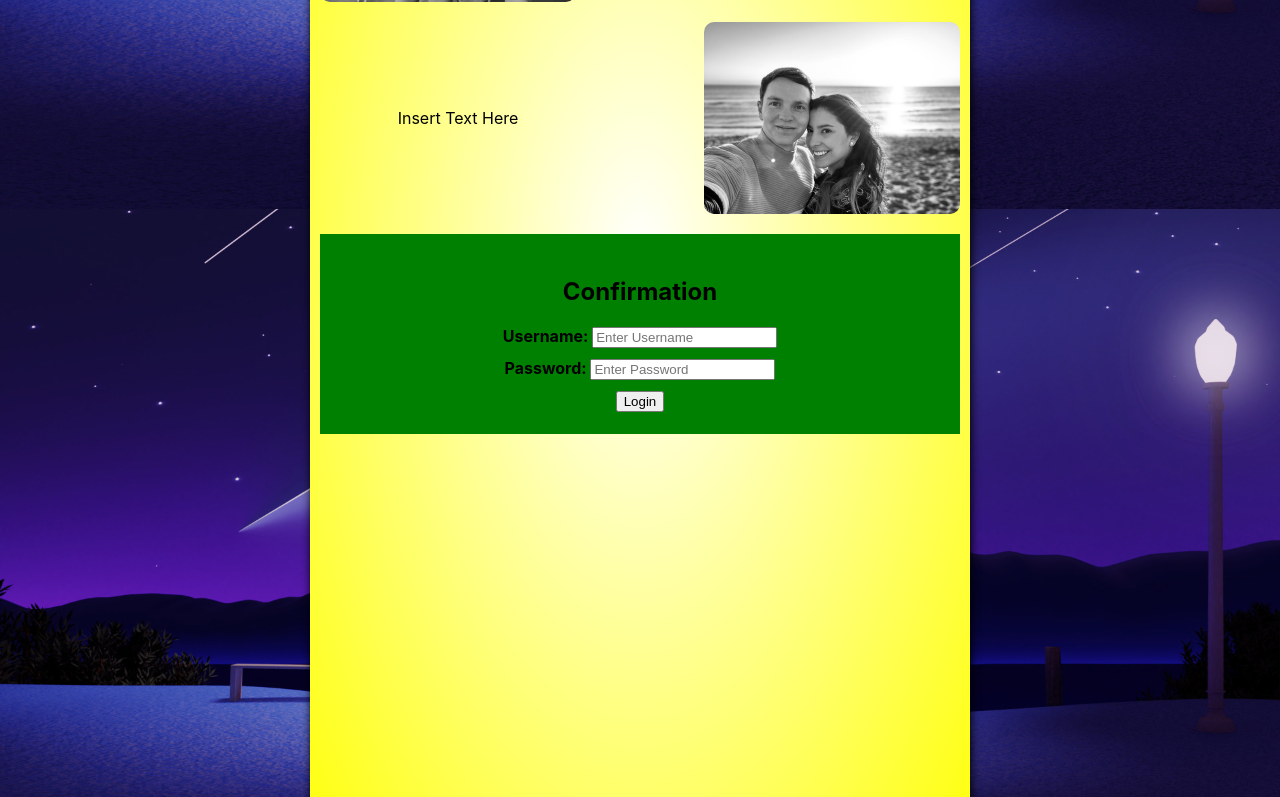
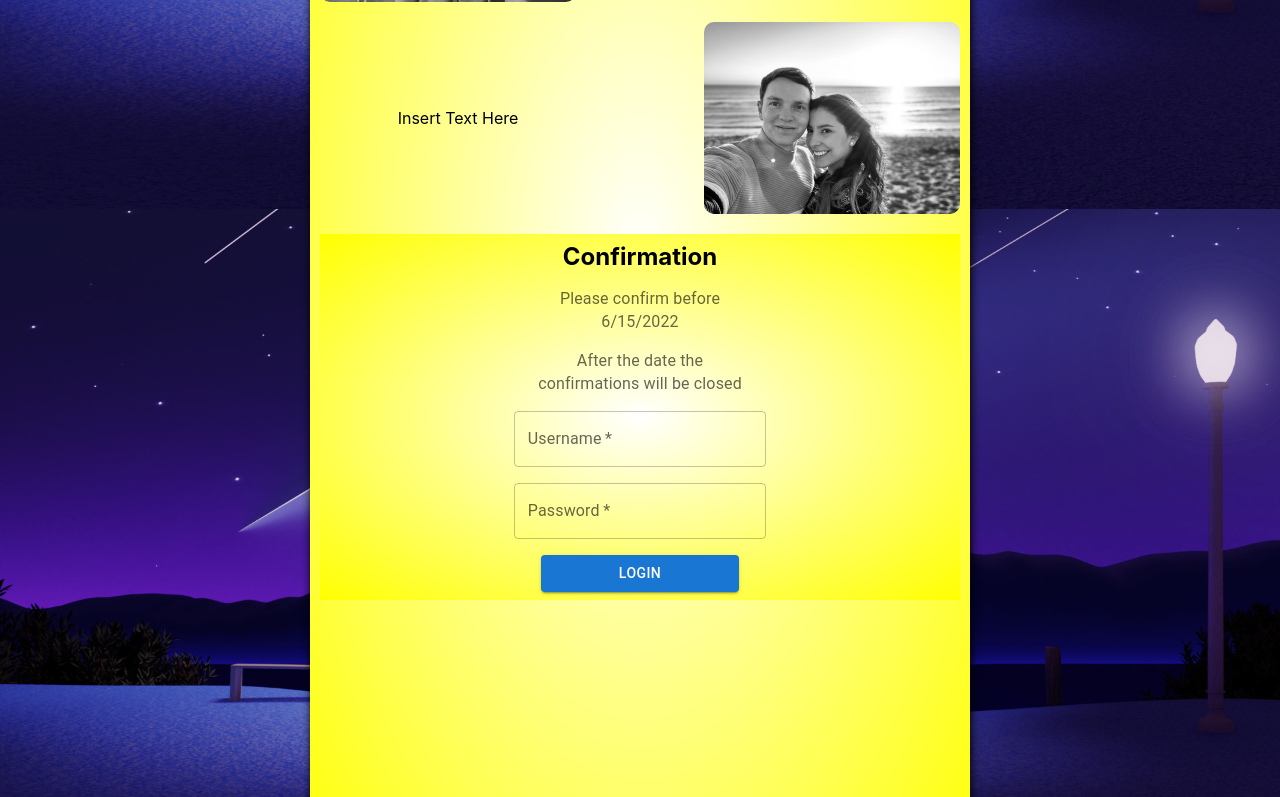
Before and after one commit to Javi0894/Juliandi, a React (Create React App) app: page / in a window 1280 px wide. Shown: the part 511-1308 px from the top of the page. Built offline with nearby package versions, Linux system fonts and the light colour scheme.

Commit message:
Confirmation ticket

```diff
--- a/package.json
+++ b/package.json
@@ -3,6 +3,11 @@
   "version": "0.1.0",
   "private": true,
   "dependencies": {
+    "@emotion/react": "^11.9.0",
+    "@emotion/styled": "^11.8.1",
+    "@mui/icons-material": "^5.6.2",
+    "@mui/material": "^5.7.0",
+    "@mui/system": "^5.7.0",
     "@testing-library/jest-dom": "^5.16.4",
     "@testing-library/react": "^13.2.0",
     "@testing-library/user-event": "^13.5.0",
--- a/src/desktop/index.js
+++ b/src/desktop/index.js
@@ -3,7 +3,7 @@ import TopBar from '../utils/TopBar';
 
 import photo1 from '../utils/pictures/juliandi1.jpeg';
 import photo2 from '../utils/pictures/juliandi2.jpeg';
-import Confirmation from '../utils/Confirmation';
+import LoginForm from '../utils/Login';
 
 import './Desktop.css';
 
@@ -42,7 +42,7 @@ export default function DesktopApp()
                     }}
                 />
                 </section>
-                <Confirmation/>
+                <LoginForm/>
             </div>
         </>
     );
--- a/src/mobile/Mobile.css
+++ b/src/mobile/Mobile.css
@@ -25,6 +25,12 @@
         justify-content: space-between;
         align-items: center;
         margin-bottom: 20px;
+        background-color: yellow;
+    }
+
+    input
+    {
+        height: 100px;
     }
 
     article
--- a/src/mobile/index.js
+++ b/src/mobile/index.js
@@ -4,8 +4,8 @@ import TopBar from '../utils/TopBar';
 
 import photo1 from '../utils/pictures/juliandi1.jpeg';
 import photo2 from '../utils/pictures/juliandi2.jpeg';
+import LoginForm from '../utils/Login';
 import './Mobile.css';
-import Confirmation from '../utils/Confirmation';
 
 export default function MobileApp()
 {
@@ -24,7 +24,7 @@ export default function MobileApp()
             <article>
                 Insert Text Here
             </article>
-            <Confirmation/>
+            <LoginForm/>
         </div>
     );
 }
--- a/src/utils/Confirmation.jsx
+++ /dev/null
@@ -1,27 +0,0 @@
-import React from 'react';
-
-export default function Confirmation ()
-{
-    const handleConfirmation = (e) => {
-        e.preventDefault();
-        console.log(e.target)
-    }
-
-    return(
-        <section style={{ backgroundColor: 'green', minHeight: 200, justifyContent: 'center' }}>
-
-            <form className="confirmation" method='post' onSubmit={handleConfirmation}>
-                <h2>Confirmation</h2>
-                <aside style={{ margin: 10 }}>
-                    <label htmlFor="username"><b>Username:&nbsp;</b></label>
-                    <input type="text" placeholder="Enter Username" name="username" required/>
-                </aside>
-                <aside style={{ margin: 10 }}>
-                    <label htmlFor="password"><b>Password:&nbsp;</b></label>
-                    <input type="password" placeholder="Enter Password" name="password" required/>
-                </aside>
-                <button type="submit">Login</button>
-            </form>
-        </section>
-    );
-};
--- /dev/null
+++ b/src/utils/Login.jsx
@@ -0,0 +1,172 @@
+import React, { useState } from 'react';
+import { Favorite, FavoriteBorder } from '@mui/icons-material';
+import {
+    Box,
+    TextField,
+    Button,
+    FormControlLabel,
+    Checkbox,
+    FormLabel
+} from '@mui/material';
+
+export default function LoginForm()
+{
+    const deadline = new Date(2022, 5, 15);
+    const [ credentials, setCredentials ] = useState(
+        {
+            username: '', password: ''
+        }
+    );
+
+    const [ guests, setGuests ] = useState(null);
+
+    const handleCredentials = (e) =>
+    {
+        e.preventDefault();
+        setCredentials({...credentials, [e.target.name]: e.target.value });
+    };
+
+    const handleConfirmation = async (e) => {
+        e.preventDefault();
+        const obj = await (
+            await fetch('https://juliandi.azurewebsites.net/api/confirmation/',
+            { method:'POST', body: JSON.stringify(credentials) })
+        ).json();
+        setGuests(obj);
+    };
+
+    const handleMainAttending = (e) => {
+        setGuests({...guests, [e.target.name]: e.target.checked});
+    };
+
+    const handleCompanionAttending = (e) => {
+        setGuests({...guests, companion: {...guests.companion, [e.target.name]: e.target.checked }});
+    };
+
+    const handleAttendingSubmit = async (e) => {
+        e.preventDefault();
+        await fetch('https://juliandi.azurewebsites.net/api/attending/',
+            {
+                method:'POST',
+                body: JSON.stringify(
+                    {
+                        username: credentials.username,
+                        password: credentials.password,
+                        attending: guests.attending,
+                        companion: guests.companion
+                    }
+                )
+            }
+        )
+    };
+
+    return(
+        <div
+            style={{
+                backgroundImage: 'radial-gradient(white, yellow)',
+            }}
+        >
+            <Box
+                onSubmit={handleConfirmation}
+                component="form"
+                sx={{
+                    width: '100%',
+                    display:'flex',
+                    flexDirection: 'column',
+                    alignItems: 'center',
+                    textAlign: 'center',
+                    '& > :not(style)': { m: 1, width: '25ch' },
+                }}
+                noValidate
+                autoComplete="off"
+            >
+                <h2>Confirmation</h2>
+                <FormLabel component="legend">Please confirm before {deadline.toLocaleDateString()}</FormLabel>
+                <FormLabel component="legend">After the date the confirmations will be closed</FormLabel>
+                <TextField
+                    id="outlined-basic"
+                    label="Username"
+                    variant="outlined"
+                    name="username"
+                    onChange={handleCredentials}
+                    value={credentials.username}
+                    required
+                />
+                <TextField
+                    id="outlined-basic"
+                    label="Password"
+                    variant="outlined"
+                    type="password"
+                    name="password"
+                    onChange={handleCredentials}
+                    value={credentials.password}
+                    required
+                />
+                <Button variant="contained" type="submit">
+                    Login
+                </Button>
+            </Box>
+            {
+                guests &&
+                <Box
+                    onSubmit={handleAttendingSubmit}
+                    component="form"
+                    sx={{
+                        width: '100%',
+                        display:'flex',
+                        flexDirection: 'column',
+                        justifyContent:'space-around',
+                        alignItems: 'center',
+                        textAlign: 'center',
+                        '& > :not(style)': { m: 1, width: '25ch' },
+                    }}
+                    noValidate
+                    autoComplete="off"
+                >
+                    <FormControlLabel
+                        control={
+                            <Checkbox
+                                sx={{ '& .MuiSvgIcon-root': { fontSize: 40 } }}
+                                icon={<FavoriteBorder/>}
+                                checked={guests.attending}
+                                checkedIcon={<Favorite/>}
+                                onChange={handleMainAttending}
+                                name="attending"
+                            />
+                        }
+                        label="Will you be attending?"
+                        labelPlacement='start'
+                    />
+                    {
+                        Object.keys(guests.companion).length > 0 &&
+                        <>
+                            <FormLabel component="legend">What about your companion?</FormLabel>
+                            {
+                                Object.entries(guests.companion).map( (comp, i) => (
+                                    <FormControlLabel
+                                        key={i}
+                                        control={
+                                            <Checkbox
+                                                sx={{ '& .MuiSvgIcon-root': { fontSize: 40 } }}
+                                                onChange={handleCompanionAttending}
+                                                icon={<FavoriteBorder/>}
+                                                checkedIcon={<Favorite/>}
+                                                checked={comp[1]}
+                                                name={comp[0]}
+                                            />
+                                        }
+                                        label={comp[0]}
+                                        labelPlacement='start'
+                                    />
+                                ))
+                            }
+                            </>
+                    }
+                    <Button variant="contained" type="submit">
+                    Answer
+                    </Button>
+                </Box>
+            }
+        </div>
+    );
+}
```
Also changed, not shown: 1 other file (tests, documents, lock files or other folders).
